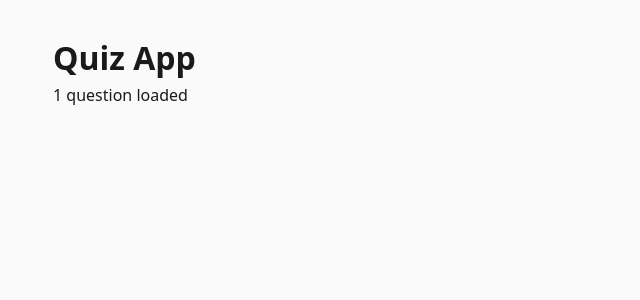
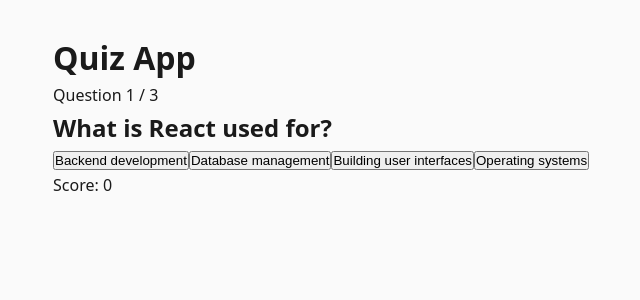
Before and after one commit to tahleho3968/quiz-app-starter, a React (Vite) app: page / in a window 1280 px wide. Shown: the top 300 px of the page, without its empty margins (219-859 px from the left). Built offline with nearby package versions, Linux system fonts and the light colour scheme.

Commit message:
Add shuffle for quiz questions and answer options

```diff
--- a/src/App.tsx
+++ b/src/App.tsx
@@ -1,26 +1,88 @@
+import { useState, useMemo } from "react";
 import questions from "./data/questions";
 import "./App.css";
 
+// Fisher-Yates safe shuffle (better than sort random)
+const shuffleArray = (array: any[]) => {
+  const arr = [...array];
+  for (let i = arr.length - 1; i > 0; i--) {
+    const j = Math.floor(Math.random() * (i + 1));
+    [arr[i], arr[j]] = [arr[j], arr[i]];
+  }
+  return arr;
+};
+
 function App() {
+  const [currentQuestionIndex, setCurrentQuestionIndex] = useState(0);
+  const [score, setScore] = useState(0);
+  const [showResult, setShowResult] = useState(false);
+
+  // Shuffle questions ONCE
+  const shuffledQuestions = useMemo(() => shuffleArray(questions), []);
+
+  const currentQuestion = shuffledQuestions[currentQuestionIndex];
+
+  // Shuffle options ONLY when question changes
+  const shuffledOptions = useMemo(() => {
+    return shuffleArray(currentQuestion.options);
+  }, [currentQuestionIndex]);
+
+  const handleAnswer = (option: string) => {
+    if (option === currentQuestion.answer) {
+      setScore((prev) => prev + 1);
+    }
+
+    const next = currentQuestionIndex + 1;
+
+    if (next < shuffledQuestions.length) {
+      setCurrentQuestionIndex(next);
+    } else {
+      setShowResult(true);
+    }
+  };
+
+  // RESULT SCREEN
+  if (showResult) {
+    return (
+      <div className="app">
+        <h1>Quiz Finished 🎉</h1>
+
+        <p>
+          Your score: {score} / {shuffledQuestions.length}
+        </p>
+
+        <button
+          onClick={() => {
+            setCurrentQuestionIndex(0);
+            setScore(0);
+            setShowResult(false);
+          }}
+        >
+          Restart Quiz
+        </button>
+      </div>
+    );
+  }
+
   return (
     <div className="app">
       <h1>Quiz App</h1>
+
       <p>
-        {questions.length} question{questions.length !== 1 ? "s" : ""} loaded
+        Question {currentQuestionIndex + 1} / {shuffledQuestions.length}
       </p>
 
-      {/*
-        This is your starting point. Build your quiz from here.
+      <h2>{currentQuestion.question}</h2>
 
-        Some things to figure out:
-        - How do you display one question at a time?
-        - How does the user select an answer?
-        - How do you track the score?
-        - How do you move to the next question?
-        - What happens when the quiz is done?
+      <div className="options">
+        {shuffledOptions.map((option, index) => (
+          <button key={index} onClick={() => handleAnswer(option)}>
+            {option}
+          </button>
+        ))}
+      </div>
 
-        There's no single right way — make it your own.
-      */}
+      <p>Score: {score}</p>
     </div>
   );
 }
--- a/src/data/questions.ts
+++ b/src/data/questions.ts
@@ -1,24 +1,34 @@
-import type { Question } from "../types/quiz";
-
-// This is an example question to show the data structure.
-// Replace it and add your own — you need at least 20 questions
-// spanning all six categories.
-
-const questions: Question[] = [
+const questions = [
   {
-    id: 1,
-    question: "What does `git clone` do?",
+    question: "What does git clone do?",
     options: [
-      "Creates a new branch",
+      "Uploads your code to GitHub",
       "Downloads a repository from GitHub to your machine",
-      "Uploads your code to GitHub",
       "Deletes a repository",
+      "Creates a new branch"
     ],
-    correctAnswer: 1,
-    category: "git",
-    explanation:
-      "git clone creates a local copy of a remote repository, including its full commit history.",
+    answer: "Downloads a repository from GitHub to your machine"
   },
+  {
+    question: "What is React used for?",
+    options: [
+      "Backend development",
+      "Database management",
+      "Building user interfaces",
+      "Operating systems"
+    ],
+    answer: "Building user interfaces"
+  },
+  {
+    question: "What does npm stand for?",
+    options: [
+      "Node Package Manager",
+      "New Project Module",
+      "Node Programming Method",
+      "Network Process Manager"
+    ],
+    answer: "Node Package Manager"
+  }
 ];
 
 export default questions;
```
